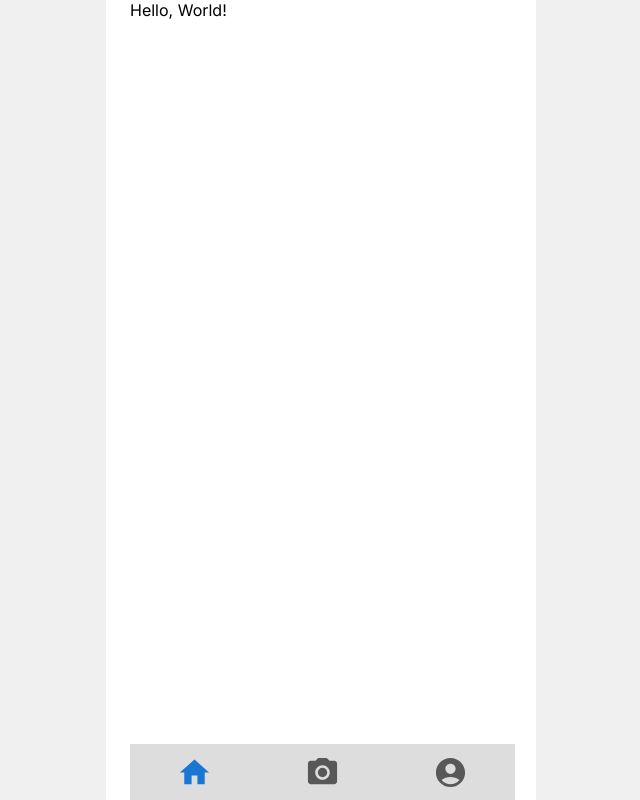
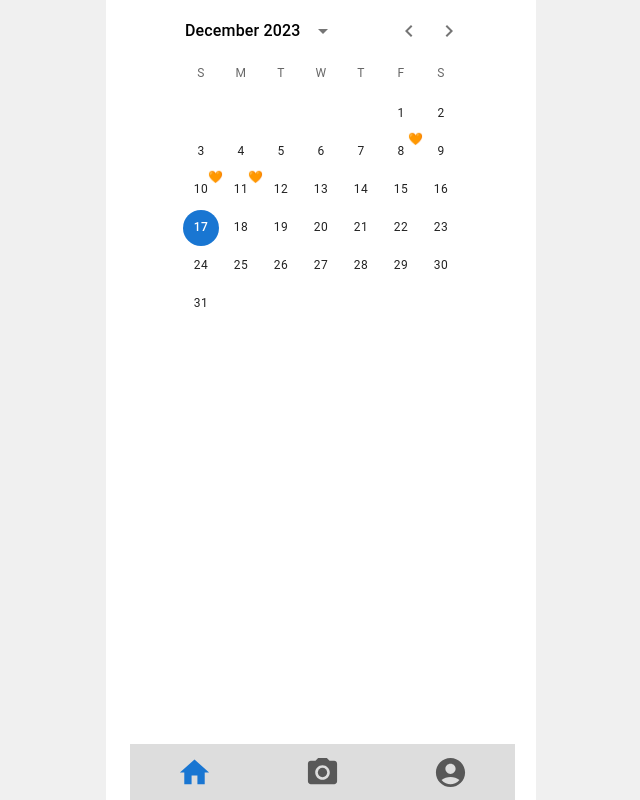
Before and after one commit to Fitapat/Fitapat-front, a Next.js app: page / in a window 1280 px wide. Shown: the whole page, without its empty margins (319-959 px from the left). Built offline with nearby package versions, Linux system fonts and the light colour scheme.

Commit message:
feat: add calendar component

```diff
--- a/package.json
+++ b/package.json
@@ -14,9 +14,12 @@
     "@fontsource/roboto": "^5.0.8",
     "@mui/icons-material": "^5.14.18",
     "@mui/material": "^5.14.18",
+    "@mui/x-date-pickers": "^6.18.3",
     "@prisma/client": "^5.6.0",
+    "dayjs": "^1.11.10",
     "fabric": "^5.3.0",
     "next": "14.0.1",
+    "next-auth": "^4.24.5",
     "react": "^18",
     "react-dom": "^18"
   },
--- a/src/app/page.jsx
+++ b/src/app/page.jsx
@@ -2,11 +2,12 @@ import React from 'react';
 import Image from 'next/image';
 import Footer from '@/components/footer';
 import styles from './page.module.css';
+import MuiCalendar from '@/components/calendar/muiCalendar';
 
 export default function Home() {
   return (
     <div>
-      <div>Hello, World!</div>
+      <MuiCalendar />
       <Footer />
     </div>
   );
--- /dev/null
+++ b/src/components/calendar/muiCalendar.jsx
@@ -0,0 +1,122 @@
+'use client';
+
+import * as React from 'react';
+import dayjs from 'dayjs';
+import Badge from '@mui/material/Badge';
+import { AdapterDayjs } from '@mui/x-date-pickers/AdapterDayjs';
+import { LocalizationProvider } from '@mui/x-date-pickers/LocalizationProvider';
+import { PickersDay } from '@mui/x-date-pickers/PickersDay';
+import { DateCalendar } from '@mui/x-date-pickers/DateCalendar';
+import { DayCalendarSkeleton } from '@mui/x-date-pickers/DayCalendarSkeleton';
+
+function getRandomNumber(min, max) {
+  return Math.round(Math.random() * (max - min) + min);
+}
+
+/**
+ * Mimic fetch with abort controller https://developer.mozilla.org/en-US/docs/Web/API/AbortController/abort
+ * ⚠️ No IE11 support
+ */
+function fakeFetch(date, { signal }) {
+  return new Promise((resolve, reject) => {
+    const timeout = setTimeout(() => {
+      const daysInMonth = date.daysInMonth();
+      const daysToHighlight = [1, 2, 3].map(() =>
+        getRandomNumber(1, daysInMonth),
+      );
+
+      resolve({ daysToHighlight });
+    }, 500);
+
+    signal.onabort = () => {
+      clearTimeout(timeout);
+      reject(new DOMException('aborted', 'AbortError'));
+    };
+  });
+}
+
+const initialValue = dayjs('2023-12-17');
+
+function ServerDay(props) {
+  const { highlightedDays = [], day, outsideCurrentMonth, ...other } = props;
+
+  const isSelected =
+    !props.outsideCurrentMonth &&
+    highlightedDays.indexOf(props.day.date()) >= 0;
+
+  return (
+    <Badge
+      key={props.day.toString()}
+      overlap="circular"
+      badgeContent={isSelected ? '🧡' : undefined}
+    >
+      <PickersDay
+        {...other}
+        outsideCurrentMonth={outsideCurrentMonth}
+        day={day}
+      />
+    </Badge>
+  );
+}
+
+export default function DateCalendarServerRequest() {
+  const requestAbortController = React.useRef(null);
+  const [isLoading, setIsLoading] = React.useState(false);
+  const [highlightedDays, setHighlightedDays] = React.useState([1, 2, 15]);
+
+  const fetchHighlightedDays = (date) => {
+    const controller = new AbortController();
+    fakeFetch(date, {
+      signal: controller.signal,
+    })
+      .then(({ daysToHighlight }) => {
+        setHighlightedDays(daysToHighlight);
+        setIsLoading(false);
+      })
+      .catch((error) => {
+        // ignore the error if it's caused by `controller.abort`
+        if (error.name !== 'AbortError') {
+          throw error;
+        }
+      });
+
+    requestAbortController.current = controller;
+  };
+
+  React.useEffect(() => {
+    fetchHighlightedDays(initialValue);
+    // abort request on unmount
+    return () => requestAbortController.current?.abort();
+  }, []);
+
+  const handleMonthChange = (date) => {
+    if (requestAbortController.current) {
+      // make sure that you are aborting useless requests
+      // because it is possible to switch between months pretty quickly
+      requestAbortController.current.abort();
+    }
+
+    setIsLoading(true);
+    setHighlightedDays([]);
+    fetchHighlightedDays(date);
+  };
+
+  return (
+    <LocalizationProvider dateAdapter={AdapterDayjs}>
+      <DateCalendar
+        defaultValue={initialValue}
+        loading={isLoading}
+        onMonthChange={handleMonthChange}
+        renderLoading={() => <DayCalendarSkeleton />}
+        slots={{
+          day: ServerDay,
+        }}
+        slotProps={{
+          day: {
+            highlightedDays,
+          },
+        }}
+      />
+    </LocalizationProvider>
+  );
+}
```
Also changed, not shown: 1 other file (tests, documents, lock files or other folders).
